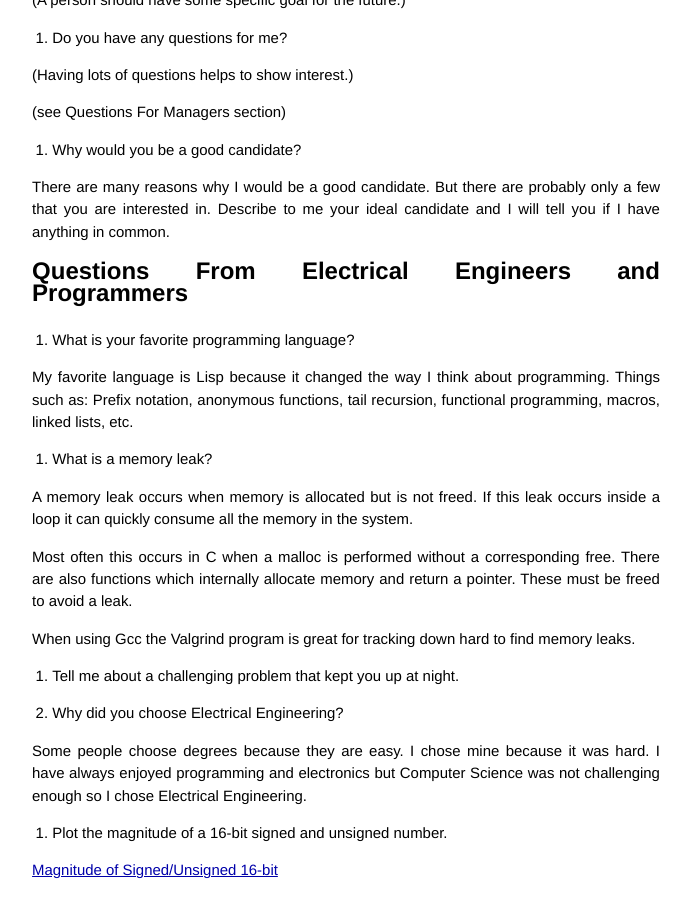
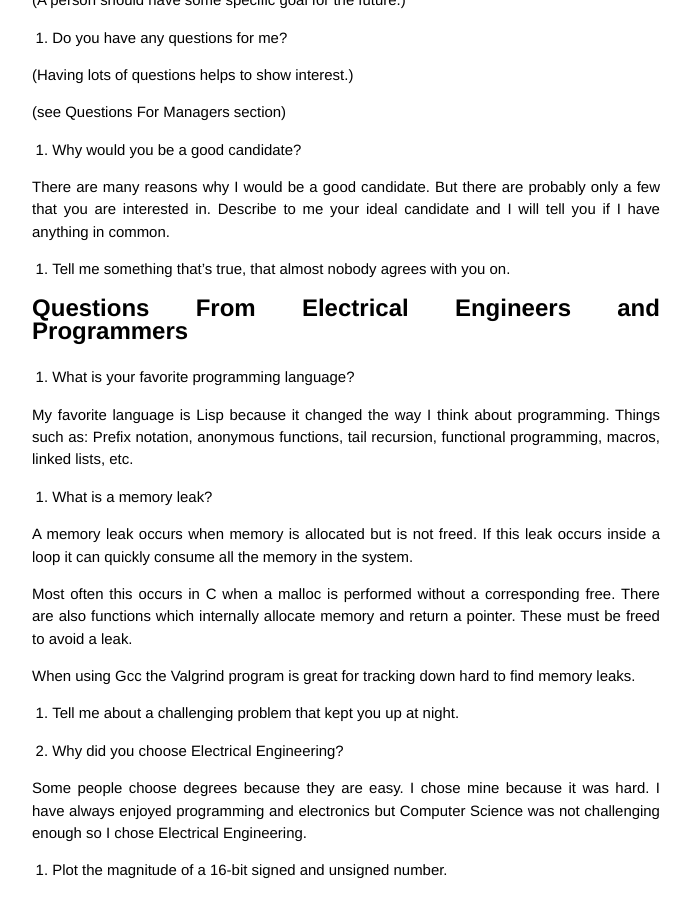
Before and after one commit to jmahler/jmahler.github.io, a Jekyll site: the page built from _posts/2014-02-22-interview_questions.md, in a window 1280 px wide and 900 px high, scrolled down 1327 px. Shown: the whole window, without its empty margins (294-986 px from the left). Built offline with Jekyll 4.4.1, drawn with Linux system fonts in a browser that asks for light colours; Markdown is read by kramdown in place of the engine named in the settings.

Commit message:
add "nobody agrees" interview question
Added an interesting interview question by Peter Thiel
about something true that nobody agrees with you on.

```diff
--- a/_posts/2014-02-22-interview_questions.md
+++ b/_posts/2014-02-22-interview_questions.md
@@ -84,6 +84,8 @@ I would work on?
   But there are probably only a few that you are interested in.
   Describe to me your ideal candidate and I will tell you if I have
   anything in common.
+
+1. Tell me something that's true, that almost nobody agrees with you on.
 
 # Questions From Electrical Engineers and Programmers
 
```
